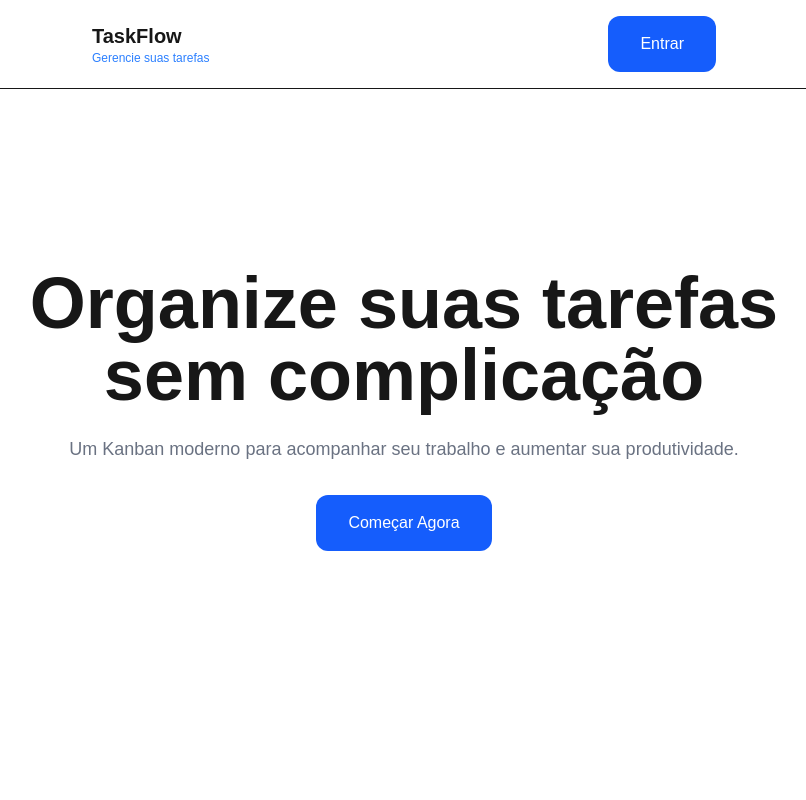
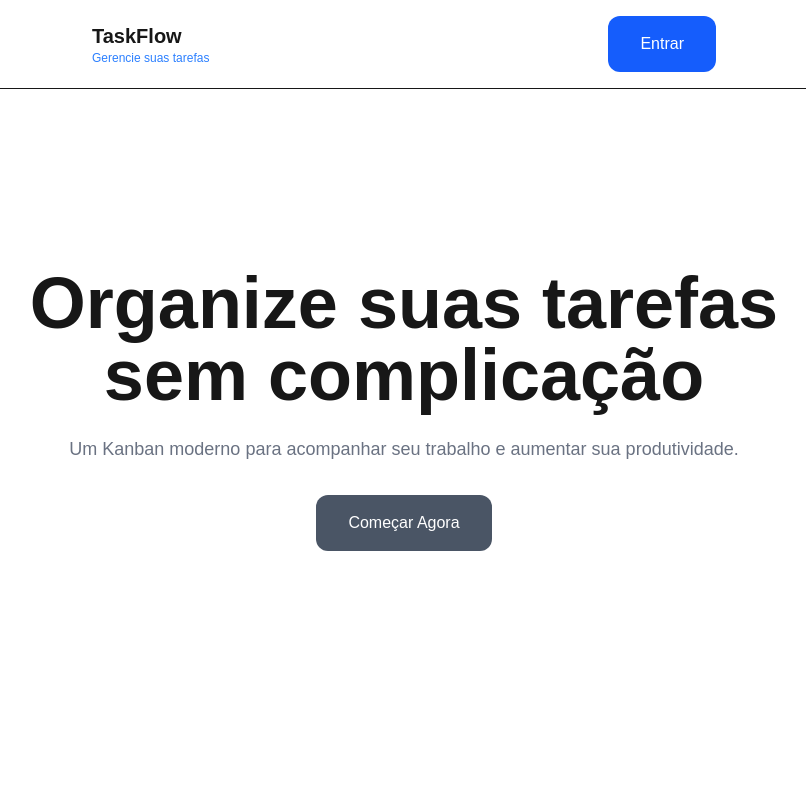
Before and after one commit to jorge-pires/projeto-kanban, a Next.js app: page / in a window 1280 px wide. Shown: the top 800 px of the page, without its empty margins (236-1042 px from the left). Built offline with nearby package versions, Linux system fonts and the light colour scheme.

Commit message:
"feat: add visual variants to Button component"

```diff
--- a/components/landing/cta.tsx
+++ b/components/landing/cta.tsx
@@ -7,7 +7,7 @@ export function CTA() {
         Comece gratuitamente
       </h2>
 
-      <Button text="Criar Conta" />
+      <Button text="Criar Conta" variant="primary" />
     </section>
   )
 }
--- a/components/landing/hero.tsx
+++ b/components/landing/hero.tsx
@@ -11,7 +11,7 @@ export function Hero() {
         Um Kanban moderno para acompanhar seu trabalho e aumentar sua produtividade.
       </p>
 
-      <Button text="Começar Agora" />
+      <Button text="Começar Agora" variant="secondary" />
     </section>
   )
 }
--- a/components/landing/navbar.tsx
+++ b/components/landing/navbar.tsx
@@ -9,7 +9,7 @@ export function Navbar() {
           <h2 className="text-xs text-blue-500">Gerencie suas tarefas</h2>
         </div>
 
-        <Button text="Entrar" />
+        <Button text="Entrar" variant="primary" />
       </div>
     </header>
   );
--- a/components/ui/button.tsx
+++ b/components/ui/button.tsx
@@ -1,10 +1,16 @@
 interface ButtonProps {
   text: string
+  variant: "primary" | "secondary"
 }
 
-export function Button({ text }: ButtonProps) {
+export function Button({ text, variant }: ButtonProps) {
+  const buttonStyles =
+  variant === "primary"
+    ? "bg-blue-600 hover:bg-blue-700"
+    : "bg-gray-600 hover:bg-gray-700"
+
   return (
-    <button className="rounded-xl bg-blue-600 px-8 py-4 text-white transition hover:bg-blue-700">
+    <button className={`rounded-xl px-8 py-4 text-white transition ${buttonStyles}`}>
         {text}
     </button>
   )
```
